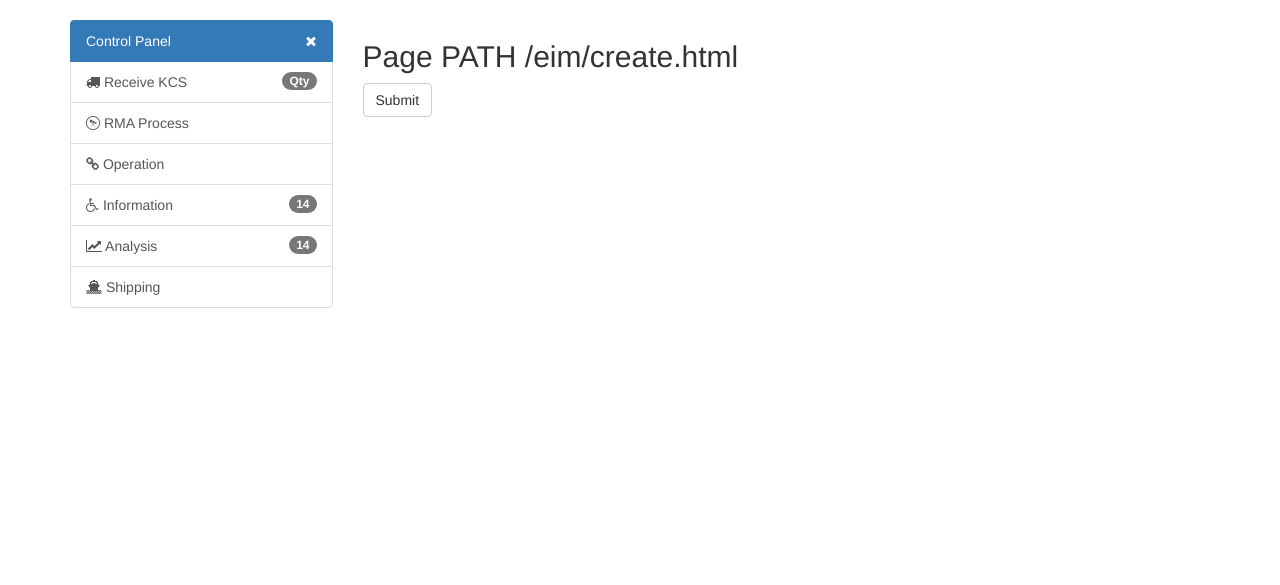
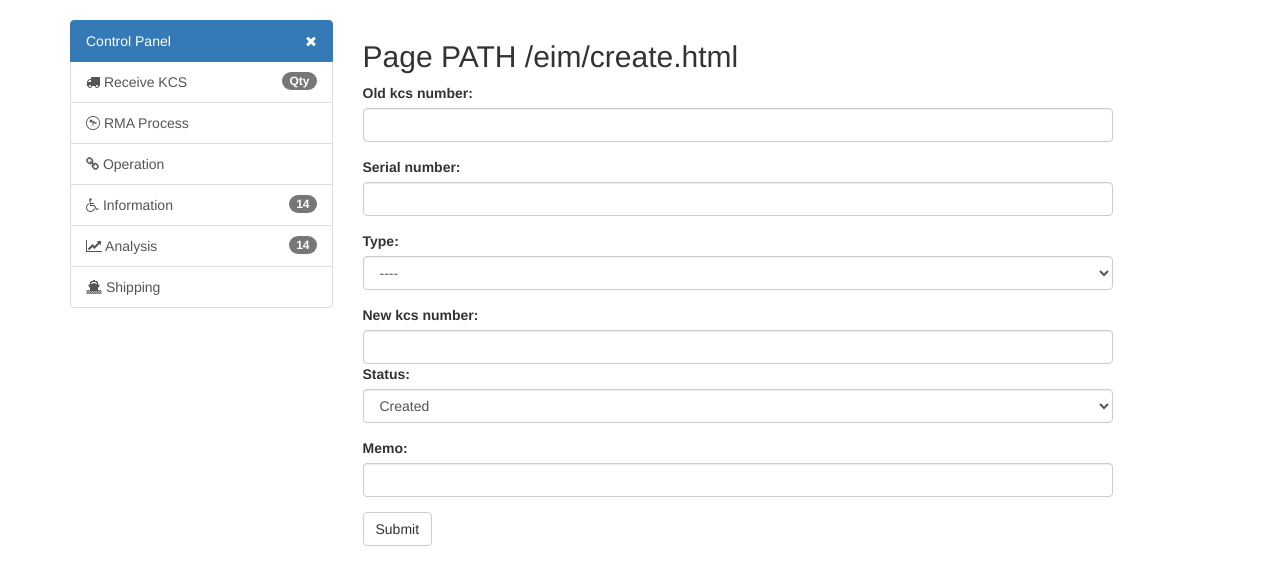
Before and after one commit to sp900409/nexcom, a Django app: a page that uses eim/templates/eim/unit_create.html in a window 1280 px wide. Shown: the part 52-637 px from the top of the page. Run offline with Django 3.2, Linux system fonts and the light colour scheme; parts of the project's set-up code (start-up, migrations or seed data) failed here and were passed over; some libraries are stand-ins or nearby versions.

Commit message:
add create unit detail

```diff
--- a/eim/models.py
+++ b/eim/models.py
@@ -39,7 +39,7 @@
 class Unit(models.Model):
     TYPES_CHOICES = (
         ('SVRV5', 'Server V.5'),
-        ('SVRV6', 'Server V.5'),
+        ('SVRV6', 'Server V.6'),
         ('JBOD', 'JBOD'),
         ('SWICH', 'Switch'),
         )
@@ -55,14 +55,15 @@
     id = models.AutoField(db_column="Id", primary_key=True)
     old_kcs_number = models.CharField(db_column="OldKcs", max_length=30, blank=True)
     serial_number = models.CharField(db_column="SerialNumber", max_length=30, unique=True, blank=False, null=False)
-    type = models.CharField(db_column="Type", max_length=3, choices=TYPES_CHOICES)
+    type = models.CharField(db_column="Type", max_length=5, choices=TYPES_CHOICES)
     new_kcs_number = models.CharField(db_column="NewKcsNumber", max_length=30, blank=True)
     status = models.CharField(db_column="Status", max_length=10, default='Created', choices=STATUS_CHOICES)
     memo = models.CharField(db_column="Memo", max_length=2000, blank=True)
+    receive_date = models.DateField(db_column="ReceiveDate", auto_now=True)
     is_active = models.BooleanField(db_column="IsActive", default=True, blank=False, null=False)
 
     class Meta:
         managed = True
 
     def __str__(self):
-        return self.unit_serial_number
+        return self.serial_number
--- a/eim/templates/eim/unit_create.html
+++ b/eim/templates/eim/unit_create.html
@@ -9,8 +9,41 @@
 
     <form action="" method="POST">
 
-    {{ form.as_p }}
-    <button class="btn btn-default" type="submit" >Submit</button>
+        <form action="" method="POST">
+            {% csrf_token %}
+            <div class="form-group">
+                <label for="id_old_kcs_number">Old kcs number:</label>
+                <input class="form-control" type="text" name="old_kcs_number" id="id_old_kcs_number" maxlength="30" required=""></div>
+            <div class="form-group">
+                <label for="id_serial_number">Serial number:</label>
+                <input class="form-control" type="text" name="serial_number" required="" id="id_serial_number" maxlength="30"></div>
+            <div class="form-group">
+                <label for="id_type">Type:</label> <select class="form-control" name="type" required="" id="id_type">
+                <option value="" selected="">----</option>
+                <option value="SVRV5">Server V.5</option>
+                <option value="SVRV6">Server V.6</option>
+                <option value="JBOD">JBOD</option>
+                <option value="SWICH">Switch</option>
+            </select></div>
+            <div class="form-group">
+                <label for="id_new_kcs_number">New kcs number:</label>
+                <input class="form-control" type="text" name="new_kcs_number" id="id_new_kcs_number" maxlength="30">
+                <label for="id_status">Status:</label> <select class="form-control" name="status" id="id_status">
+                <option value="Created">Created</option>
+                <option value="Received">Received</option>
+                <option value="Testing">Testing</option>
+                <option value="Finished">Finished</option>
+                <option value="Packed">Packed</option>
+                <option value="Billed">Billed</option>
+            </select></div>
+            <div class="form-group">
+                <label for="id_memo">Memo:</label>
+                <input class="form-control" type="text" name="memo" id="id_memo" maxlength="2000" required=""></div>
+            <div class="form-group">
+                <input type="checkbox" name="is_active" id="id_is_active" hidden checked></div>
+            <button class="btn btn-default" type="submit">Submit</button>
+        </form>
+
     </form>
 
 
--- a/eim/templates/eim/unit_list.html
+++ b/eim/templates/eim/unit_list.html
@@ -29,7 +29,7 @@
     <div>
         {% if UnitList %}
             {% for unit in UnitList %}
-                {{ unit.kcs_number }} has been received.<br/>
+                <a href="{% url 'unit_detail'  unit.id  %}">{{ unit.serial_number }}</a> has been received on {{ unit.receive_date }}.<br/>
             {% endfor %}
         {% else %}
             <p class="alert alert-danger">No records available!</p>
--- a/eim/urls.py
+++ b/eim/urls.py
@@ -2,6 +2,7 @@
 from . import views
 
 urlpatterns = [
+    url(r'^UnitDetail/(?P<id>[0-9]+)/$', views.UnitDetail, name='unit_detail'),
     url(r'^UnitList/', views.UnitList, name='unit_list'),
     url(r'^UnitCreate/', views.UnitCreate, name='unit_create'),
     url(r'^OldKcsCreate/', views.OldKcsCreate, name='OldKcs_create'),
--- a/eim/views.py
+++ b/eim/views.py
@@ -15,9 +15,8 @@
     return render(request, 'eim/home.html')
 
 
-def mainpage(request):
+def main_page(request):
     return render(request, 'index.html')
-
 
 
 def OldKcsList(request):
@@ -87,8 +86,8 @@
 def UnitCreate(request):
     form = UnitForm(request.POST)
     if request.method == 'POST':
-        # if not request.user.is_staff or not request.user.is_superuser:
-        #     raise Http404
+        if not request.user.is_staff or not request.user.is_superuser:
+            raise Http404
 
         if form.is_valid():
             instance = form.save(commit=False)
@@ -102,3 +101,15 @@
             "form": form,
         }
         return render(request, 'eim/unit_create.html', context)
+
+
+def UnitDetail(request, id=None):
+    if id is None:
+        raise Http404
+    obj = Unit.objects.get(id__exact=id)
+    print obj.serial_number
+    context = {
+        'unit': obj,
+        'operations': {},
+    }
+    return render(request, "eim/unit_detail.html", context)
--- a/nexcom/urls.py
+++ b/nexcom/urls.py
@@ -21,5 +21,5 @@
 urlpatterns = [
     url(r'^admin/', admin.site.urls),
     url(r'^eim/', include('eim.urls')),
-    url(r'', eim_views.mainpage, name='index')
+    url(r'', eim_views.main_page, name='index')
 ]
```
Also changed, not shown: eim/admin.py (+6 -8 lines), eim/templates/eim/unit_detail.html (added, +21 -0 lines).
